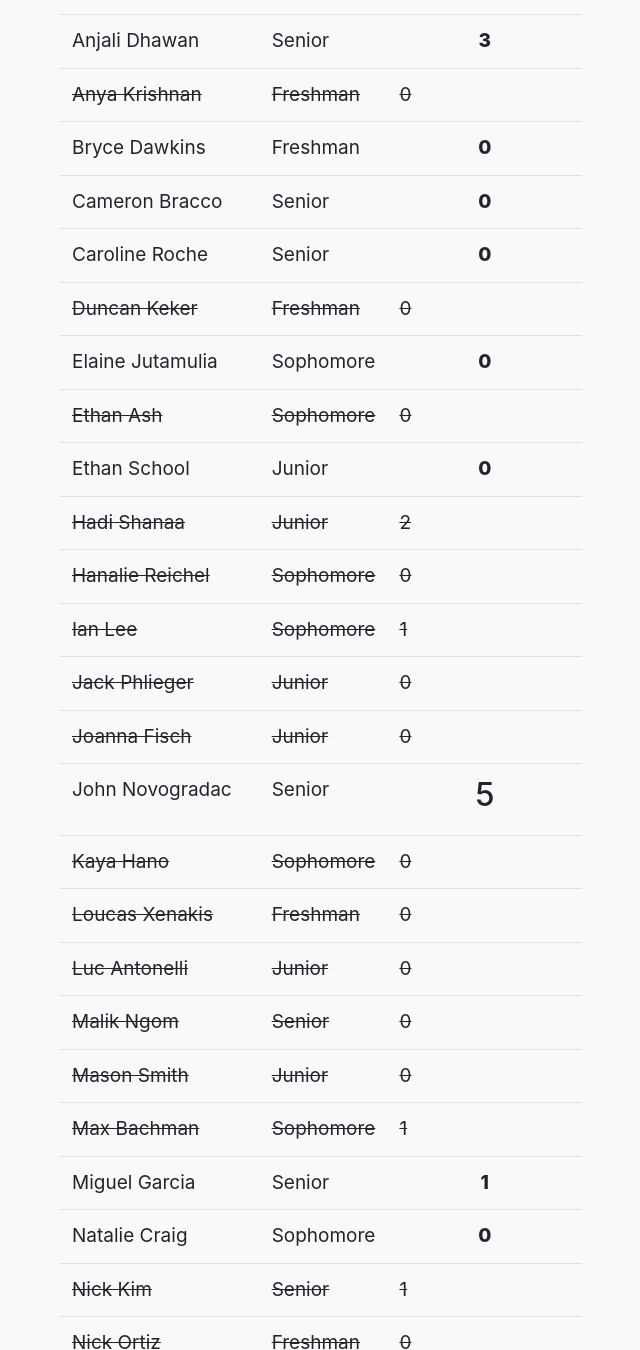
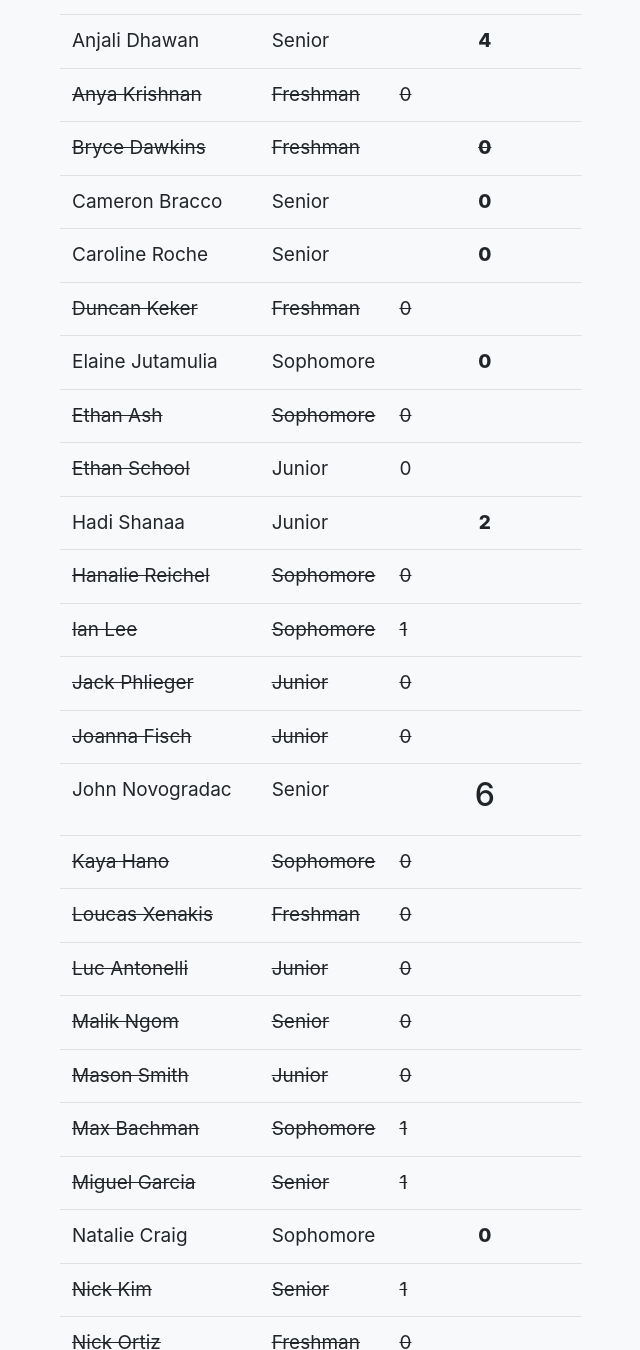
Before and after one commit to hrs-cce/assassins, a website with bundled scripts: page index.html in a window 1280 px wide. Shown: the part 1450-2800 px from the top of the page, without its empty margins (215-855 px from the left). Built offline with nearby package versions, Linux system fonts and the light colour scheme.

Commit message:
Update index.html

```diff
--- a/index.html
+++ b/index.html
@@ -86,7 +86,7 @@
             <div class="spacer"></div>
 
  -->
-            <h2> <b>21</b> out of 50 players remain...
+            <h2> <b>17</b> out of 50 players remain...
             </h2>
             <p class="lead"> You must REPORT ALL KILLS to Maddy or Isaac! </p>
           </div>
@@ -145,14 +145,14 @@
                 <tr>
                   <td>Anjali Dhawan</td>
                   <td>Senior</td>
-                  <td class="bold">3</td>
+                  <td class="bold">4</td>
                 </tr>
                 <tr style="text-decoration: line-through">
                   <td>Anya Krishnan</td>
                   <td>Freshman</td>
                   <td >0</td>
                 </tr>
-                <tr>
+                <tr style="text-decoration: line-through">
                   <td>Bryce Dawkins</td>
                   <td>Freshman</td>
                   <td class="bold">0</td>
@@ -183,14 +183,14 @@
                   <td >0</td>
                 </tr>
                 <tr>
-                  <td>Ethan School</td>
+                  <td style="text-decoration: line-through">Ethan School</td>
                   <td>Junior</td>
-                  <td class="bold">0</td>
+                  <td >0</td>
                 </tr>
-                <tr style="text-decoration: line-through">
+                <tr>
                   <td>Hadi Shanaa</td>
                   <td>Junior</td>
-                  <td >2</td>
+                  <td class="bold">2</td>
                 </tr>
                 <tr style="text-decoration: line-through">
                   <td>Hanalie Reichel</td>
@@ -215,7 +215,7 @@
                 <tr>
                   <td>John Novogradac</td>
                   <td>Senior</td>
-                  <td class="bold"><h2>5</h2></td>
+                  <td class="bold"><h2>6</h2></td>
                 </tr>
                 <tr style="text-decoration: line-through">
                   <td>Kaya Hano</td>
@@ -247,10 +247,10 @@
                   <td>Sophomore</td>
                   <td >1</td>
                 </tr>
-                <tr>
+                <tr style="text-decoration: line-through">
                   <td>Miguel Garcia</td>
                   <td>Senior</td>
-                  <td class="bold">1</td>
+                  <td >1</td>
                 </tr>
                 <tr>
                   <td>Natalie Craig</td>
@@ -282,10 +282,10 @@
                   <td>Sophomore</td>
                   <td >0</td>
                 </tr>
-                <tr>
+                <tr style="text-decoration: line-through">
                   <td>Parker Mergelkamp</td>
                   <td>Freshman</td>
-                  <td class="bold">0</td>
+                  <td >1</td>
                 </tr>
                 <tr style="text-decoration: line-through">
                   <td>Samuel Thompson</td>
@@ -370,7 +370,7 @@
 
             <br>
             <br>
-                     <p> Last Updated: 1:05 PM on Monday </p>
+                     <p> Last Updated: 1:50 PM on Monday </p>
           </div>
         </div>
       </div>
```
